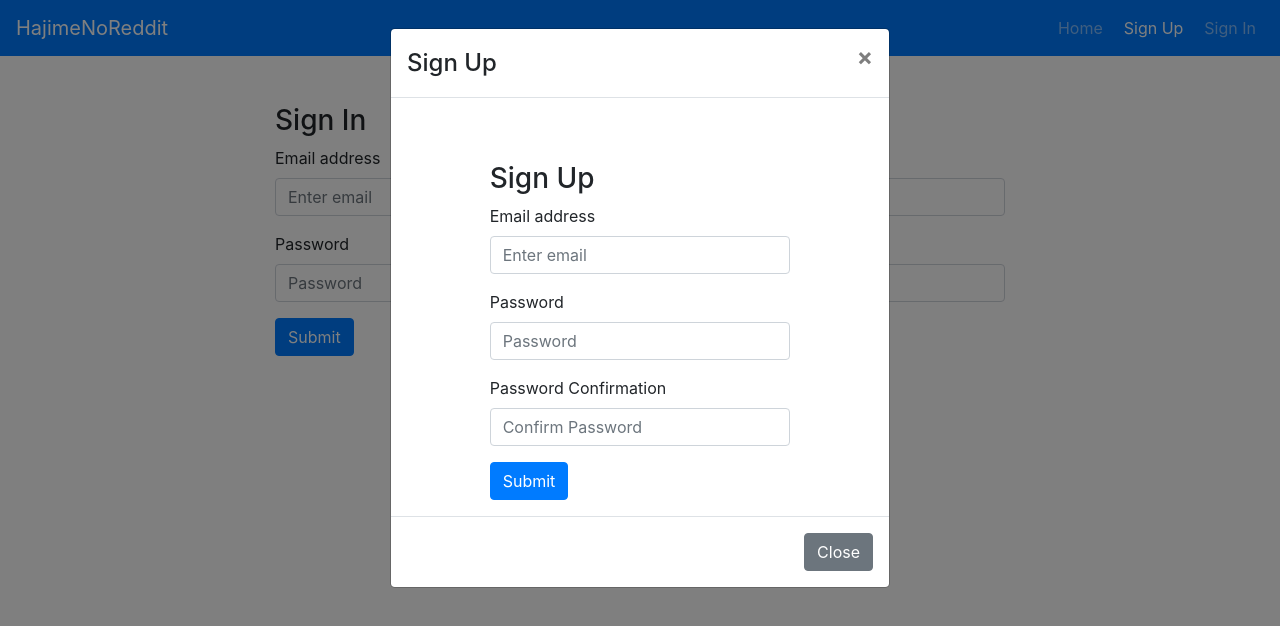
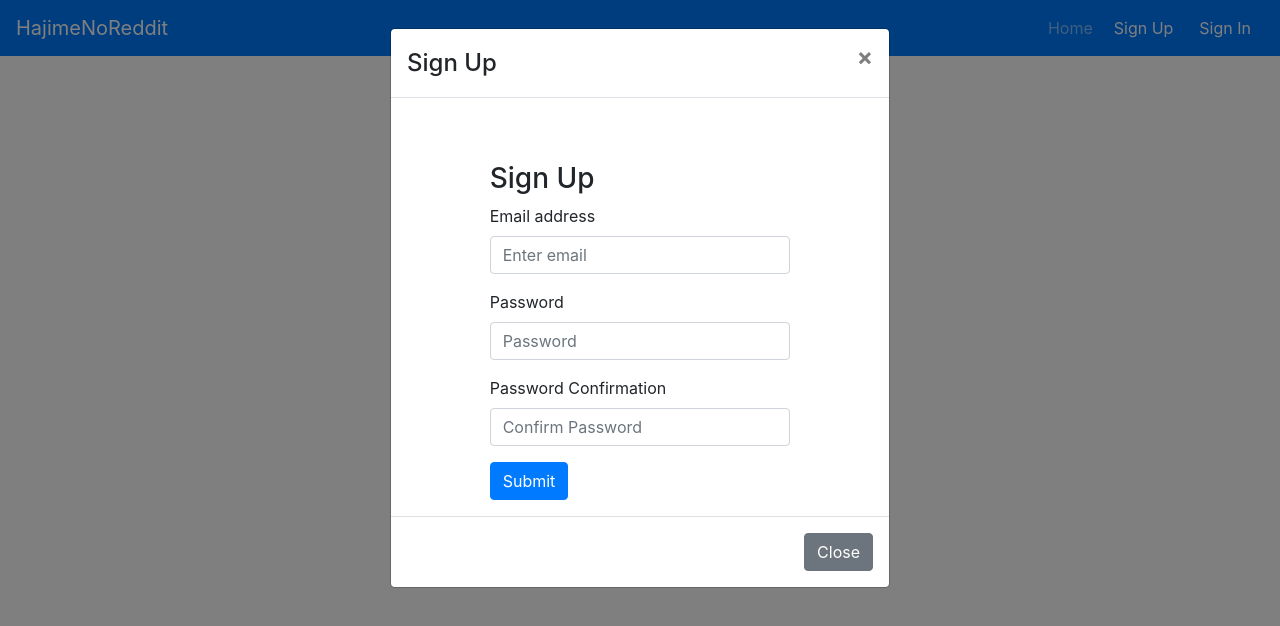
Before and after one commit to HajimeNoJosh/reddit-project-client, a React app: page /#/sign-in in a window 1280 px wide. Both pictures are taken after a click on the button "Sign Up". Shown: the top 626 px of the page. Built offline with nearby package versions, Linux system fonts and the light colour scheme.

Commit message:
Make modal work for sign in and sign up
1. Make conditional statement that checks state of type
2. Make function that changes type on click of button
3. Make modal open specifically based off this

```diff
--- a/src/components/App/App.js
+++ b/src/components/App/App.js
@@ -1,10 +1,8 @@
 import React, { Component, Fragment } from 'react'
-import { Route } from 'react-router-dom'
 
 import AuthenticatedRoute from '../AuthenticatedRoute/AuthenticatedRoute'
 import AutoDismissAlert from '../AutoDismissAlert/AutoDismissAlert'
 import Header from '../Header/Header'
-import SignIn from '../SignIn/SignIn'
 import SignOut from '../SignOut/SignOut'
 import ChangePassword from '../ChangePassword/ChangePassword'
 
@@ -46,9 +44,6 @@ class App extends Component {
           />
         ))}
         <main className="container">
-          <Route path='/sign-in' render={() => (
-            <SignIn alert={this.alert} setUser={this.setUser} />
-          )} />
           <AuthenticatedRoute user={user} path='/sign-out' render={() => (
             <SignOut handleClose={this.handleClose} alert={this.alert} clearUser={this.clearUser} user={user} />
           )} />
--- a/src/components/Header/Header.js
+++ b/src/components/Header/Header.js
@@ -1,25 +1,38 @@
-import React, { Fragment } from 'react'
+import React, { Fragment, useState } from 'react'
 import Nav from 'react-bootstrap/Nav'
 import Navbar from 'react-bootstrap/Navbar'
 import ModalTemplate from '../ModalTemplate/ModalTemplate'
 import SignUp from '../SignUp/SignUp'
+import SignIn from '../SignIn/SignIn'
+import { Button } from 'react-bootstrap'
 
 const Header = (props) => {
-  console.log(props)
+  const [modalType, setModalType] = useState('')
+
+  const openModal = (type, handleShow) => {
+    setModalType(type)
+    handleShow && props.handleShow()
+  }
+
   const authenticatedOptions = (
     <Fragment>
       <Nav.Link href="#change-password">Change Password</Nav.Link>
       <Nav.Link href="#sign-out">Sign Out</Nav.Link>
     </Fragment>
   )
-
+  // function takes in string typeName
+  // switch check what is type name === signUp return sign up etc...
+  // always options have ModalTemplate with function inside that does this switch
   const unauthenticatedOptions = (
     <Fragment>
-      <ModalTemplate show={props.show} buttonName={'Sign Up'} handleClose={props.handleClose} handleShow={props.handleShow}>
-        <SignUp show={props.handleClose} setUser={props.setUser} alert={props.alert}>
-        </SignUp>
+      <Button variant="primary" onClick={() => openModal('Sign Up', true)}>Sign Up</Button>
+      <Button variant="primary" onClick={() => openModal('Sign In', true)}>Sign In</Button>
+      <ModalTemplate title={modalType} show={props.show} handleClose={props.handleClose} handleShow={props.handleShow}>
+        { modalType === 'Sign Up'
+          ? <SignUp setUser={props.setUser} alert={props.alert} />
+          : <SignIn setUser={props.setUser} alert={props.alert} />
+        }
       </ModalTemplate>
-      <Nav.Link href="#sign-in">Sign In</Nav.Link>
     </Fragment>
   )
 
--- a/src/components/ModalTemplate/ModalTemplate.js
+++ b/src/components/ModalTemplate/ModalTemplate.js
@@ -1,13 +1,12 @@
 import { Modal, Button } from 'react-bootstrap'
 import React, { Fragment } from 'react'
 
-const ModalTemplate = ({ show, handleClose, handleShow, buttonName, children }) => {
+const ModalTemplate = ({ show, handleClose, handleShow, title, children }) => {
   return (
     <Fragment>
-      <Button variant="primary" onClick={handleShow}> {buttonName} </Button>
       <Modal show={show} onHide={handleClose} animation={false}>
         <Modal.Header closeButton>
-          <Modal.Title>{buttonName}</Modal.Title>
+          <Modal.Title>{title}</Modal.Title>
         </Modal.Header>
         <Modal.Body>
           {children}
--- a/src/components/SignOut/SignOut.js
+++ b/src/components/SignOut/SignOut.js
@@ -6,7 +6,7 @@ import messages from '../AutoDismissAlert/messages'
 
 class SignOut extends Component {
   componentDidMount () {
-    const { alert, clearUser, user, handleClose } = this.props
+    const { alert, clearUser, user, handleClose, history } = this.props
 
     signOut(user)
       .finally(() => alert({
@@ -15,6 +15,7 @@ class SignOut extends Component {
         variant: 'success'
       }))
       .finally(() => handleClose())
+      .finally(() => history.push('/'))
       .finally(() => clearUser())
   }
 
--- a/src/components/SignUp/SignUp.js
+++ b/src/components/SignUp/SignUp.js
@@ -25,7 +25,7 @@ class SignUp extends Component {
   onSignUp = event => {
     event.preventDefault()
 
-    const { alert, setUser } = this.props
+    const { alert, setUser, history } = this.props
 
     signUp(this.state)
       .then(() => signIn(this.state))
@@ -35,6 +35,7 @@ class SignUp extends Component {
         message: messages.signUpSuccess,
         variant: 'success'
       }))
+      .then(() => history.push('/'))
       .catch(error => {
         console.error(error)
         this.setState({ email: '', password: '', passwordConfirmation: '' })
```
